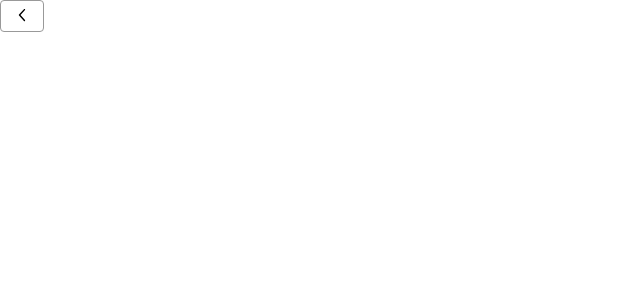
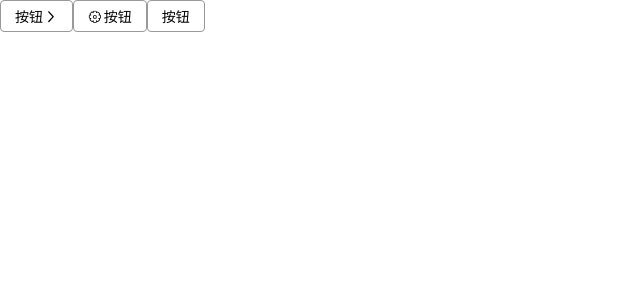
Before and after one commit to Varown/wheel, a Vue app: page /#/ in a window 1280 px wide. Shown: the top 300 px of the page, without its empty margins (0-640 px from the left). Built offline with nearby package versions, Linux system fonts and the light colour scheme.

Commit message:
添加icon和iconPosition 外部数据可以控制svg和位置

```diff
--- a/src/components/Button.vue
+++ b/src/components/Button.vue
@@ -1,16 +1,25 @@
 <template>
-  <button class="g-button">
-    <slot></slot>
+  <button class="g-button" :class="{[`icon-${iconPosition}`]:true}">
+    <Icon class="icon" v-if="icon" :name="icon"/>
+    <span class="content">
+      <slot></slot>
+    </span>
+
   </button>
 </template>
 
 
 <script lang="ts">
   import Vue from 'vue';
-  import {Component} from 'vue-property-decorator';
+  import {Component, Prop} from 'vue-property-decorator';
+  import Icon from '@/components/Icons.vue';
+  @Component({
+    components: {Icon}
+  })
 
-  @Component
   export default class Button extends Vue {
+    @Prop() icon!: string;
+    @Prop({default: 'left'}) iconPosition!: string;
 
   }
 </script>
@@ -19,12 +28,16 @@
 <style lang="scss" scoped>
 
   .g-button {
+    display:inline-flex;
+    justify-content: center;
+    align-items: center;
     font-size: var(--font-size);
     height: var(--button-height);
     padding: 0 1em;
     border-radius: var(--border-radius);
     border: 1px solid var(--border-color);
     background: var(--button-bg);
+    vertical-align: middle;
   &:hover {
      border-color: var(--border-color-hover);
    }
@@ -34,5 +47,26 @@
   &:focus {
      outline: none;
    }
+    > .icon{
+      width: 1em; height: 1em;
+      padding-top: .1em;
+      order: 1;
+      margin-right: .1em;
+    }
+    > .content{
+      order: 2;
+    }
+    &.icon-right{
+      > .icon{
+        width: 1em; height: 1em;
+        padding-top: .1em;
+        order: 2;
+        margin-right: 0;
+        margin-left: .1em;
+      }
+      > .content{
+        order: 1;
+      }
+    }
   }
 </style>
--- a/src/views/Home.vue
+++ b/src/views/Home.vue
@@ -1,9 +1,14 @@
 <template>
   <div >
-    <Button>
-      <Icon name="left"/>
+    <Button icon="right"  icon-position="right">
+      按钮
     </Button>
-
+    <Button icon="settings" >
+      按钮
+    </Button>
+    <Button >
+      按钮
+    </Button>
   </div>
 </template>
 
```
